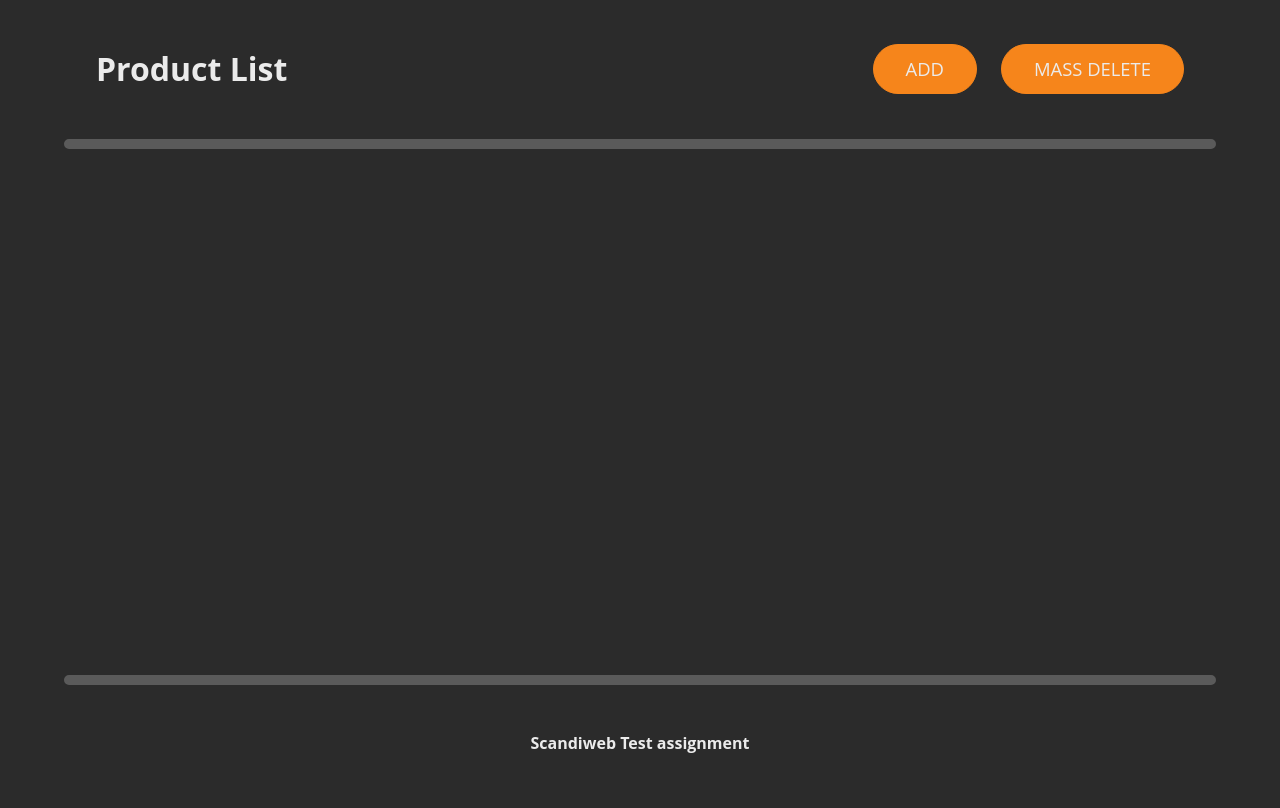
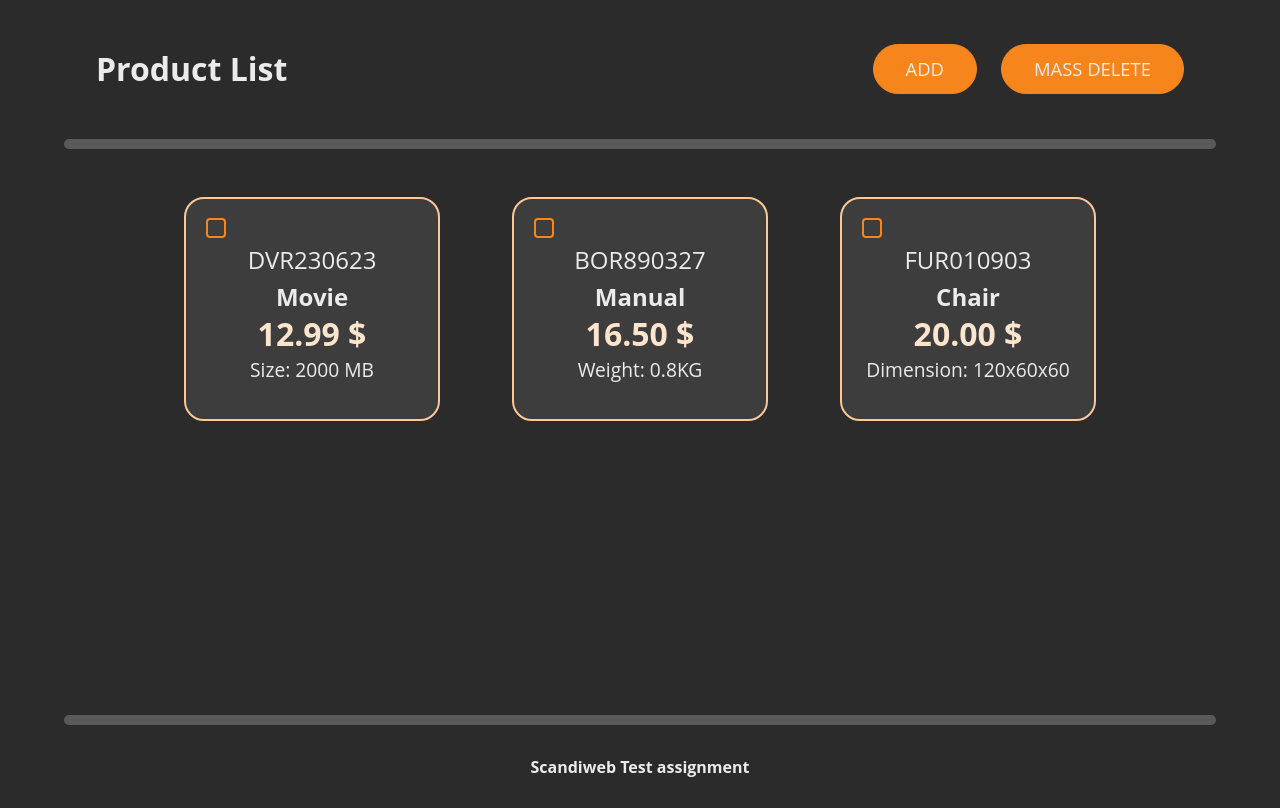
Before and after one commit to ReinisPeterlevics/scandiweb-test-task, a React (Create React App) app: page / in a window 1280 px wide. Built offline with nearby package versions, Linux system fonts and the light colour scheme.

Commit message:
Finished design stage

```diff
--- a/src/UI/Button/Button.module.css
+++ b/src/UI/Button/Button.module.css
@@ -16,7 +16,7 @@
 }
 
 .last {
-  margin-inline-end: 0;
+  margin-inline-end: 0 !important;
 }
 
 .button:hover,
--- /dev/null
+++ b/src/UI/Checkbox/Checkbox.js
@@ -0,0 +1,19 @@
+import { useState } from "react";
+
+import classes from "./Checkbox.module.css";
+
+function Checkbox() {
+  const [isChecked, setIsChecked] = useState(false);
+
+  function checkChangeHandler( ){
+    setIsChecked((prevState) => !prevState)
+  }
+
+  return (
+    <div className={classes.content}>
+      <input className={isChecked ? classes.checked : null} type="checkbox" checked={isChecked} onChange={checkChangeHandler}/>
+    </div>
+  )
+}
+
+export default Checkbox;
--- /dev/null
+++ b/src/UI/Checkbox/Checkbox.module.css
@@ -0,0 +1,36 @@
+.content input {
+  -webkit-appearance: none;
+  appearance: none;
+  width: 1.5em;
+  height: 1.5em;
+  border-radius: 0.3em;
+  border: 0.15rem solid var(--color-primary-900);
+  outline: none;
+  cursor: pointer;
+}
+
+input:hover,
+input:active {
+  background: var(--color-gray-600);
+  border-color: var(--color-primary-600);
+}
+
+input.checked {
+  background-color: var(--color-primary-900);
+  position: relative;
+}
+
+input.checked::before {
+  content: "\2713";
+  font-size: 1.3em;
+  color: #fff;
+  position: absolute;
+  right: 2px;
+  top: -4px;
+}
+
+input.checked:hover,
+input.checked:active {
+  background: var(--color-primary-600);
+  border-color: var(--color-primary-600);
+}
--- a/src/components/MainFooter.module.css
+++ b/src/components/MainFooter.module.css
@@ -1,4 +1,4 @@
 .footername {
   text-align: center;
-  padding: 1.5rem;
+  padding: 0.5rem;
 }
--- a/src/components/ProductForm.js
+++ b/src/components/ProductForm.js
@@ -13,11 +13,11 @@ const DUMMY_TYPES = [
   },
   {
     id: "2",
-    title: "Furniture",
+    title: "Book",
   },
   {
     id: "3",
-    title: "Book",
+    title: "Furniture",
   },
 ];
 
--- a/src/components/ProductForm.module.css
+++ b/src/components/ProductForm.module.css
@@ -20,6 +20,7 @@
 }
 
 .form {
+  width: 75%;
   max-width: 40rem;
   margin: 2rem auto;
 }
@@ -44,13 +45,6 @@
   transition: 0.3s;
 }
 
-.form input:focus,
-.form input:active,
-.form select:focus,
-.form select:active{
-  border: 1px solid var(--color-primary-600) ;
-}
-
 .form select {
   height: 2.2rem;
 }
@@ -60,6 +54,13 @@
   color: var(--color-primary-200);
 }
 
+.form input:focus,
+.form input:active,
+.form select:focus,
+.form select:active{
+  border: 1px solid var(--color-primary-600) ;
+}
+
 .form input::-webkit-outer-spin-button,
 .form input::-webkit-inner-spin-button {
   -webkit-appearance: none;
--- /dev/null
+++ b/src/components/ProductItem.js
@@ -0,0 +1,32 @@
+import classes from "./ProductItem.module.css";
+import Checkbox from "../UI/Checkbox/Checkbox";
+
+function ProductItem(props) {
+  const price = parseFloat(props.price).toFixed(2) + " $";
+
+  let attributes = "";
+  if (props.type_id === "1") {
+    attributes = "Size: " + props.size + " MB";
+  }
+  if (props.type_id === "2") {
+    attributes = "Weight: " + props.weight + "KG";
+  }
+  if (props.type_id === "3") {
+    attributes =
+      "Dimension: " + props.height + "x" + props.width + "x" + props.length;
+  }
+
+  return (
+    <div className={classes.product}>
+      <div className={classes.check}>
+        <Checkbox />
+      </div>
+      <div className={classes.sku}>{props.sku}</div>
+      <div className={classes.name}>{props.name}</div>
+      <div className={classes.price}>{price}</div>
+      <div className={classes.attributes}>{attributes}</div>
+    </div>
+  );
+}
+
+export default ProductItem;
--- /dev/null
+++ b/src/components/ProductItem.module.css
@@ -0,0 +1,45 @@
+.product {
+  display: flex;
+  flex-direction: column;
+  width: 16rem;
+  height: 14rem;
+  border: 2px solid var(--color-primary-400);
+  background-color: var(--color-gray-700);
+  border-radius: 20px;
+  align-items: center;
+  justify-content: center;
+  margin: auto;
+  margin-block: 1.5rem;
+  margin-inline: 1.5rem;
+}
+
+.check {
+  align-self: start;
+  margin-top: 1rem;
+  margin-left: 1rem;
+}
+
+.sku {
+  font-size: 1.5rem;
+  margin: auto;
+  margin-top: 0.1rem;
+}
+
+.name {
+  font-size: 1.5rem;
+  font-weight: bold;
+  margin: auto;
+}
+
+.price{
+  font-size: 2rem;
+  font-weight: bold;
+  color: var(--color-primary-200);
+  margin: auto;
+}
+
+.attributes {
+  font-size: 1.2rem;
+  margin: auto;
+  margin-bottom: 2.3rem;
+}
--- a/src/components/ProductsList.js
+++ b/src/components/ProductsList.js
@@ -4,8 +4,66 @@ import { Link } from "react-router-dom";
 import classes from "./ProductsList.module.css";
 import Line from "../UI/Line/Line";
 import Button from "../UI/Button/Button";
+import ProductItem from "./ProductItem";
+
+const DUMMY_PRODUCTS = [
+  {
+    id: "1",
+    sku: "DVR230623",
+    name: "Movie",
+    price: "12.99",
+    type_id: "1",
+    size: "2000",
+    height: "",
+    width: "",
+    length: "",
+    weight: "",
+    type: "DVD",
+  },
+  {
+    id: "2",
+    sku: "BOR890327",
+    name: "Manual",
+    price: "16.5",
+    type_id: "2",
+    size: "",
+    height: "",
+    width: "",
+    length: "",
+    weight: "0.8",
+    type: "Book",
+  },
+  {
+    id: "3",
+    sku: "FUR010903",
+    name: "Chair",
+    price: "20",
+    type_id: "3",
+    size: "",
+    height: "120",
+    width: "60",
+    length: "60",
+    weight: "",
+    type: "Furniture",
+  },
+];
 
 function ProductsList() {
+  const products = DUMMY_PRODUCTS.map((product) => (
+    <ProductItem
+      key={product.id}
+      sku={product.sku}
+      name={product.name}
+      price={product.price}
+      type_id={product.type_id}
+      size={product.size}
+      height={product.height}
+      width={product.width}
+      length={product.length}
+      weight={product.weight}
+    />
+  ));
+
   return (
     <Fragment>
       <div className={classes.mainselection}>
@@ -13,11 +71,14 @@ function ProductsList() {
           <h1 className={classes.title}>Product List</h1>
         </div>
         <div>
-        <Link to="/add-product"><Button>ADD</Button></Link>
+          <Link to="/add-product">
+            <Button>ADD</Button>
+          </Link>
           <Button className={"last"}>MASS DELETE</Button>
         </div>
       </div>
       <Line />
+      <div className={classes.list}>{products}</div>
     </Fragment>
   );
 }
--- a/src/components/ProductsList.module.css
+++ b/src/components/ProductsList.module.css
@@ -18,3 +18,15 @@
   line-height: 3rem;
   margin-right: 1.5rem;
 }
+
+.list{
+  display: flex;
+  flex-wrap: wrap;
+  justify-content: space-between;
+  align-items: center;
+  width: 75%;
+  margin-right: auto;
+  margin-left: auto;
+  margin-top: 1.5rem;
+  margin-bottom: 1.5rem;
+}
--- a/src/components/TypeAttribute.js
+++ b/src/components/TypeAttribute.js
@@ -23,6 +23,25 @@ function TypeAttribute(props) {
   }
 
   if (props.value === "2") {
+    attributeContent = (
+      <Fragment>
+        <p>
+          <label htmlFor="#weight">Weight (KG)</label>
+          <input
+            id="#weight"
+            type="number"
+            name="weight"
+            min="0.0"
+            step="0.1"
+            required
+          />
+        </p>
+        <sub>Please provide the weight in kilograms</sub>
+      </Fragment>
+    );
+  }
+
+  if (props.value === "3") {
     attributeContent = (
       <Fragment>
         <p>
@@ -63,25 +82,6 @@ function TypeAttribute(props) {
     );
   }
 
-  if (props.value === "3") {
-    attributeContent = (
-      <Fragment>
-        <p>
-          <label htmlFor="#weight">Weight (KG)</label>
-          <input
-            id="#weight"
-            type="number"
-            name="weight"
-            min="0.0"
-            step="0.1"
-            required
-          />
-        </p>
-        <sub>Please provide the weight in kilograms</sub>
-      </Fragment>
-    );
-  }
-
   return attributeContent;
 }
 
--- a/src/index.css
+++ b/src/index.css
@@ -39,15 +39,32 @@
   --color-primary-900: #f6851b;
 }
 
+html {
+  height: 98%;
+  box-sizing: border-box;
+}
+
+*,
+*:before,
+*:after {
+  box-sizing: inherit;
+}
+
 body {
+  position: relative;
   margin: 0;
+  padding-bottom: 5.5rem;
+  min-height: 100%;
   font-family: "Open Sans", Helvetica, sans-serif;
   -webkit-font-smoothing: antialiased;
   -moz-osx-font-smoothing: grayscale;
 }
 
 footer{
-  position:absolute;
+  position: absolute;
+  right: 0;
   bottom: 0;
+  left: 0;
+  text-align: center;
   width: 100%;
 }
```
Lines whose indentation alone changed are shown as unchanged.
